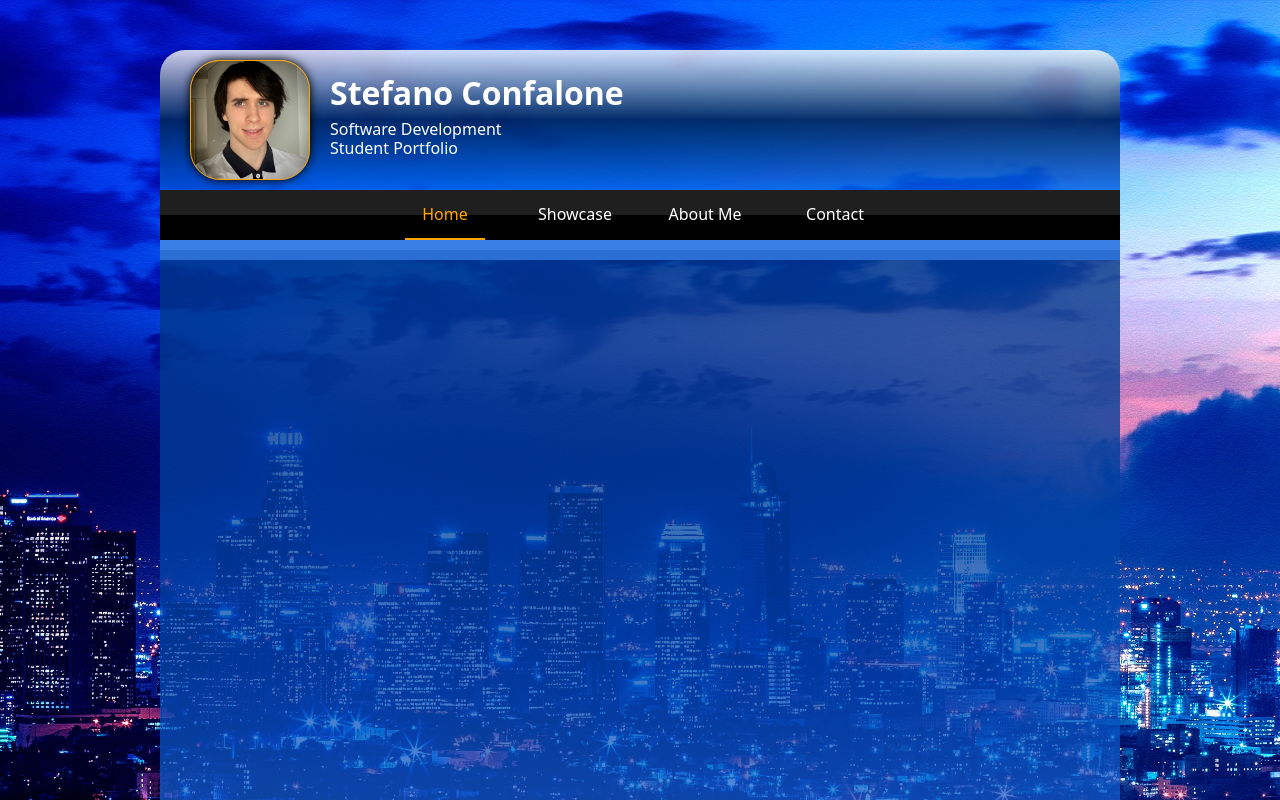
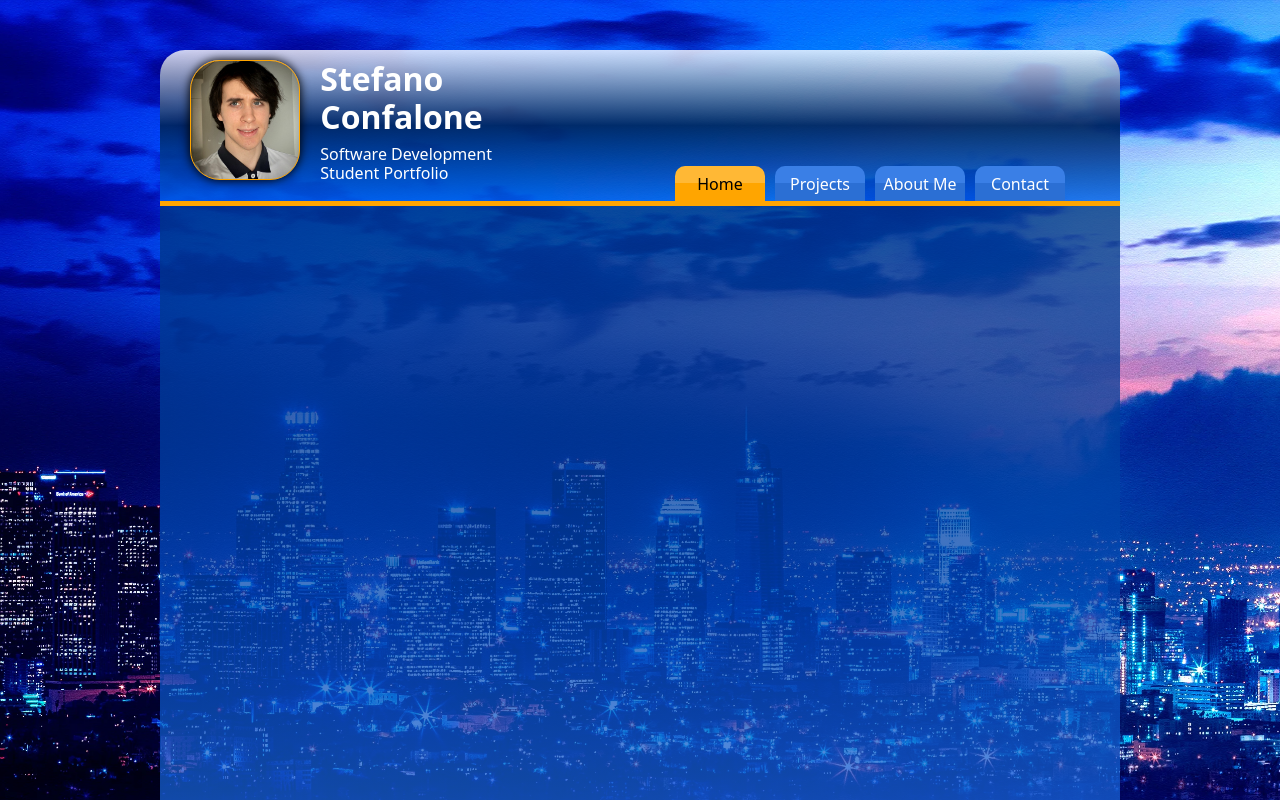
Before and after one commit to constf03/Portfolio-V3, a Next.js app in the folder src/: page / in a window 1280 px wide. Shown: the top 800 px of the page. Built offline with nearby package versions, Linux system fonts and the light colour scheme.

Commit message:
update portfolio

```diff
--- a/src/app/Components/Banner/Banner.module.css
+++ b/src/app/Components/Banner/Banner.module.css
@@ -1,12 +1,15 @@
 .banner {
   display: flex;
-  flex-direction: row;
-  padding: 10px 30px;
-  align-items: center;
   width: 100%;
   background: var(--banner-bg);
   color: white;
+}
+
+.banner_head {
+  padding: 10px 30px;
   gap: 20px;
+  display: flex;
+  flex-direction: row;
 }
 
 .portrait {
@@ -24,12 +27,32 @@
 @media only screen and (max-width: 500px) {
   .banner {
     justify-content: center;
+    flex-direction: column;
+  }
+
+  .nav_wrapper {
+    justify-self: center;
   }
 }
 
 @media only screen and (min-width: 501px) {
   .banner {
     margin-top: 50px;
+    flex-direction: column;
     border-radius: 25px 25px 0px 0px;
   }
+
+  .nav_wrapper {
+    justify-self: center;
+  }
 }
+
+@media only screen and (min-width: 800px) {
+  .banner {
+    flex-direction: row;
+  }
+
+  .nav_wrapper {
+    align-self: flex-end;
+  }
+}
--- a/src/app/Components/Banner/Banner.tsx
+++ b/src/app/Components/Banner/Banner.tsx
@@ -1,9 +1,14 @@
-import React from "react";
+import React, { ReactNode } from "react";
 import styles from "./Banner.module.css";
 
-export default function Banner() {
+type BannerProps = {
+  children: ReactNode;
+};
+
+export default function Banner({ children }: BannerProps) {
   return (
     <div className={styles.banner}>
+      <div className={styles.banner_head}>
         <div className={styles.portrait}></div>
         <div>
           <h2 className="h2">
@@ -14,5 +19,7 @@ export default function Banner() {
           </h2>
         </div>
       </div>
+      <div className={styles.nav_wrapper}>{children}</div>
+    </div>
   );
 }
--- a/src/app/Components/Footer/Footer.module.css
+++ b/src/app/Components/Footer/Footer.module.css
@@ -3,7 +3,7 @@
   flex-direction: column;
   padding: 10px;
   color: white;
-  background: var(--footer-bg);
+  background: var(--dual-dark);
 }
 
 .footer_links {
--- a/src/app/Components/Nav/Nav.module.css
+++ b/src/app/Components/Nav/Nav.module.css
@@ -5,11 +5,11 @@
   justify-content: center;
   width: 100%;
   height: 50px;
-  background: var(--nav-bg);
 }
 
 .links_wrapper {
-  height: 100%;
+  place-self: end;
+  height: 35px;
   display: flex;
   align-items: center;
   justify-content: center;
@@ -20,13 +20,17 @@
   display: flex;
   align-items: center;
   justify-content: center;
-  border-bottom: 2px solid rgba(0, 0, 0, 0);
+  background: var(--location-bar-bg);
+  border-radius: 10px 10px 0px 0px;
 }
 
-.linkbox:hover,
+.linkbox:hover {
+  transition: 300ms;
+  background: var(--dual-orange-hover);
+}
+
 .linkbox_current {
-  transition: 300ms;
-  border-bottom: 2px solid orange;
+  background: var(--dual-orange);
 }
 
 .linkbox a {
@@ -38,30 +42,33 @@
   text-align: center;
   color: white;
   text-decoration: none;
+  font-weight: 500;
 }
 
 .linkbox:hover a,
 .linkbox_current a {
   transition: 100ms;
-  color: orange;
+  color: black;
 }
 
 @media only screen and (max-width: 500px) {
   .linkbox {
-    min-width: 60px;
+    min-width: 80px;
   }
+
   .links_wrapper {
     width: 100%;
-    gap: 40px;
+    gap: 10px;
   }
 }
 
 @media only screen and (min-width: 501px) {
   .linkbox {
-    min-width: 80px;
+    min-width: 90px;
   }
+
   .links_wrapper {
     width: 500px;
-    gap: 50px;
+    gap: 10px;
   }
 }
--- a/src/app/Components/Nav/Nav.tsx
+++ b/src/app/Components/Nav/Nav.tsx
@@ -43,7 +43,7 @@ export default function Nav({ currentLoc }: props) {
           <Link href="/">Home</Link>
         </div>
         <div id="linkbox_showcase" className={styles.linkbox}>
-          <Link href="/showcase">Showcase</Link>
+          <Link href="/projects">Projects</Link>
         </div>
         <div id="linkbox_about" className={styles.linkbox}>
           <Link href="/about">About Me</Link>
--- a/src/app/Components/UnderNavBar/UnderNavBar.module.css
+++ b/src/app/Components/UnderNavBar/UnderNavBar.module.css
@@ -1,7 +1,7 @@
 .undernavbar {
   width: 100%;
   color: white;
-  background: var(--location-bar-bg);
+  background-color: orange;
   padding: 0px 15px;
-  height: 20px;
+  height: 5px;
 }
--- a/src/app/globals.css
+++ b/src/app/globals.css
@@ -15,7 +15,13 @@
     rgb(43, 111, 212) 50%
   );
   --content-bg: linear-gradient(to bottom, #003482c9, #0048b5bd, #3081fcba);
-  --footer-bg: linear-gradient(to bottom, #1f1f1f 50%, #000000 50%);
+  --dual-dark: linear-gradient(to bottom, #1f1f1f 50%, #000000 50%);
+  --dual-orange: linear-gradient(to bottom, rgb(255, 184, 53) 50%, orange 50%);
+  --dual-orange-hover: linear-gradient(
+    to bottom,
+    rgb(255, 197, 88) 50%,
+    rgb(250, 184, 61) 50%
+  );
 }
 
 @media (prefers-color-scheme: dark) {
--- a/src/app/page.tsx
+++ b/src/app/page.tsx
@@ -7,8 +7,10 @@ import Nav from "./Components/Nav/Nav";
 export default function Home() {
   return (
     <div className="page">
-      <Banner />
-      <Nav currentLoc="home" />
+      <Banner>
+        {" "}
+        <Nav currentLoc="home" />
+      </Banner>
       <UnderNavBar />
       <Content>
         <div></div>
```
Lines whose indentation alone changed are shown as unchanged.
